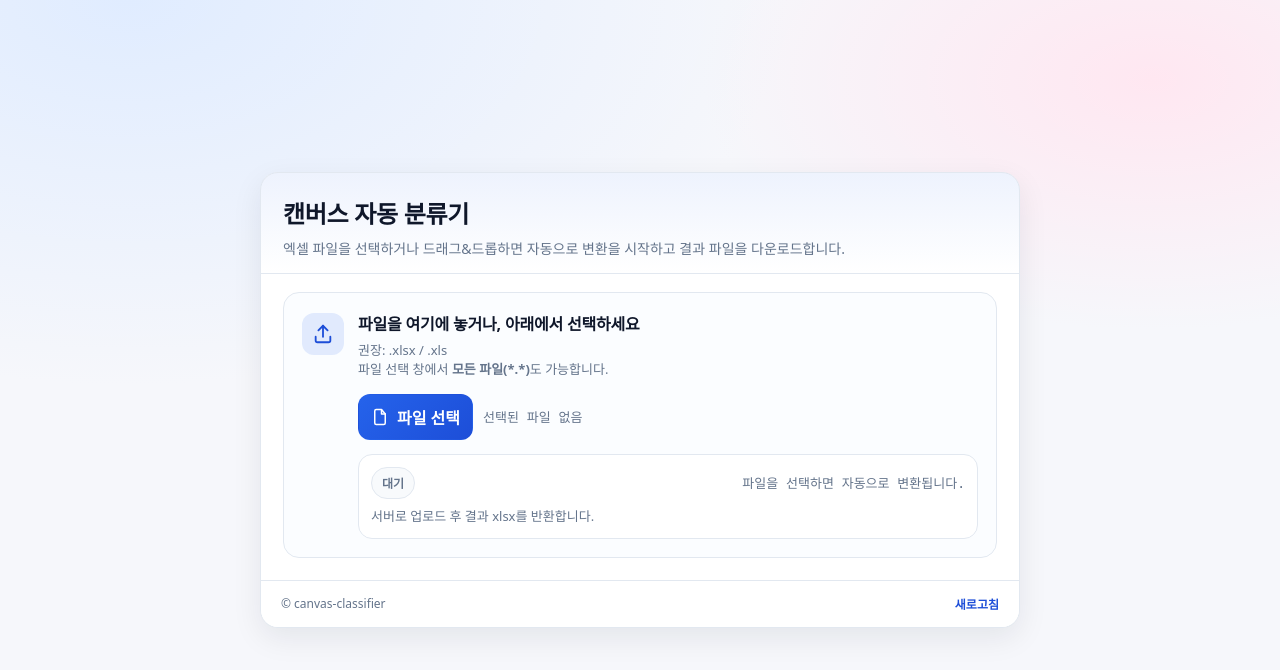
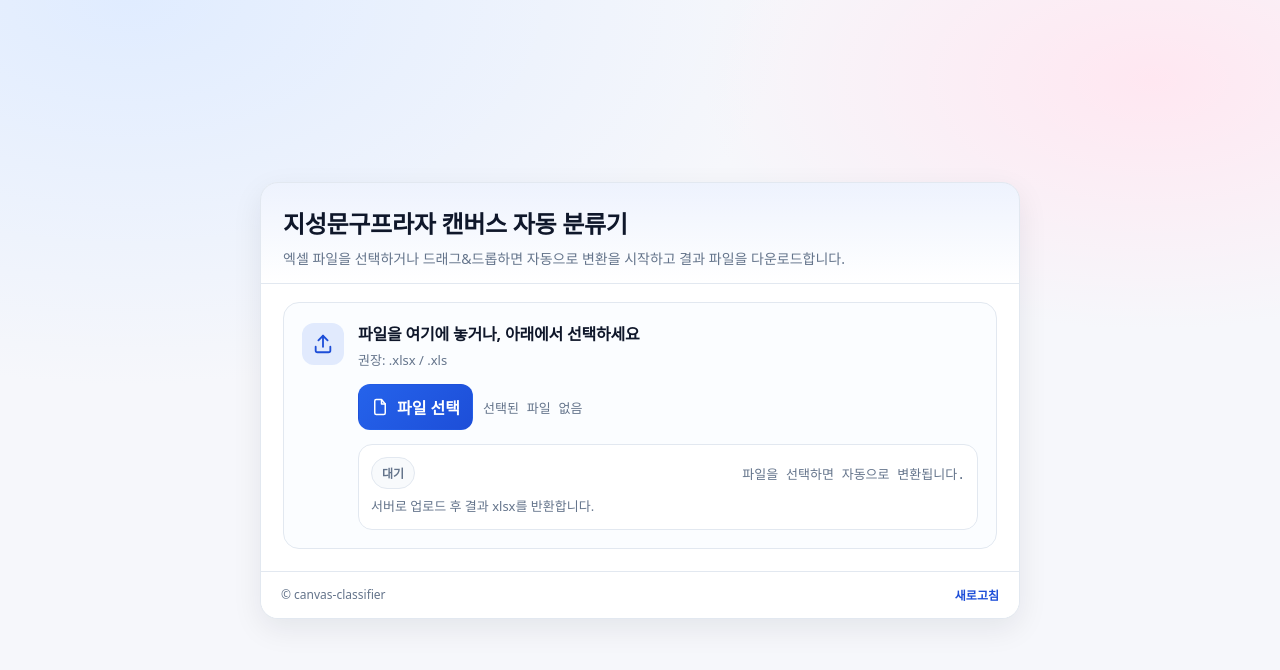
Before and after one commit to jisungplaza/canvas-classifier, a website: page public/index.html in a window 1280 px wide. Drawn offline with Linux system fonts and the light colour scheme.

Commit message:
ui: auto upload and remove guide panel

```diff
--- a/public/index.html
+++ b/public/index.html
@@ -206,7 +206,7 @@
   <div class="wrap">
     <section class="card">
       <div class="header">
-        <h1 class="title">캔버스 자동 분류기</h1>
+        <h1 class="title">지성문구프라자 캔버스 자동 분류기</h1>
         <p class="subtitle">
           엑셀 파일을 선택하거나 드래그&드롭하면 자동으로 변환을 시작하고 결과 파일을 다운로드합니다.
         </p>
@@ -226,8 +226,7 @@
             <h2>파일을 여기에 놓거나, 아래에서 선택하세요</h2>
             <p>
               권장: .xlsx / .xls<br/>
-              파일 선택 창에서 <b>모든 파일(*.*)</b>도 가능합니다.
-            </p>
+                </p>
 
             <div class="row">
               <label class="btn primary" for="fileInput">
```
